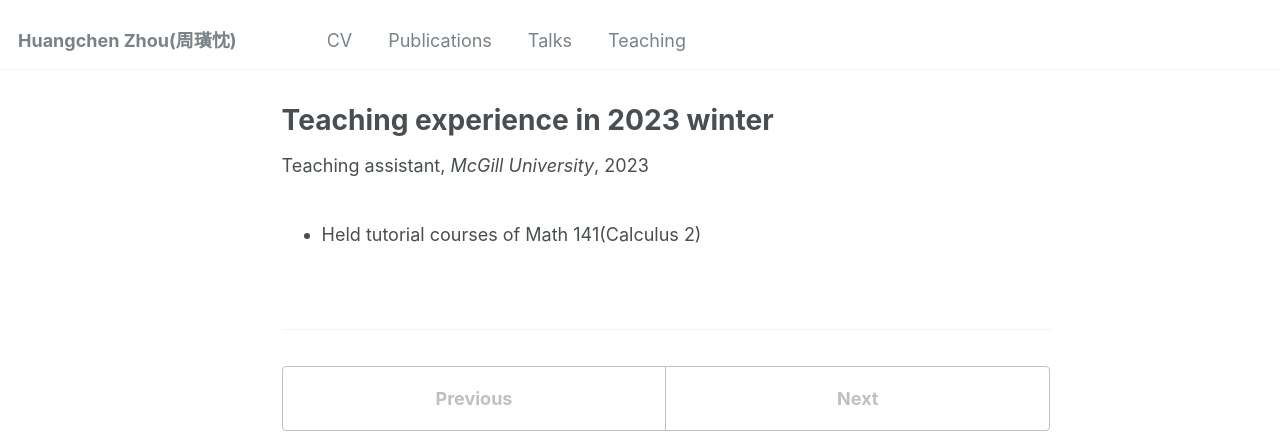
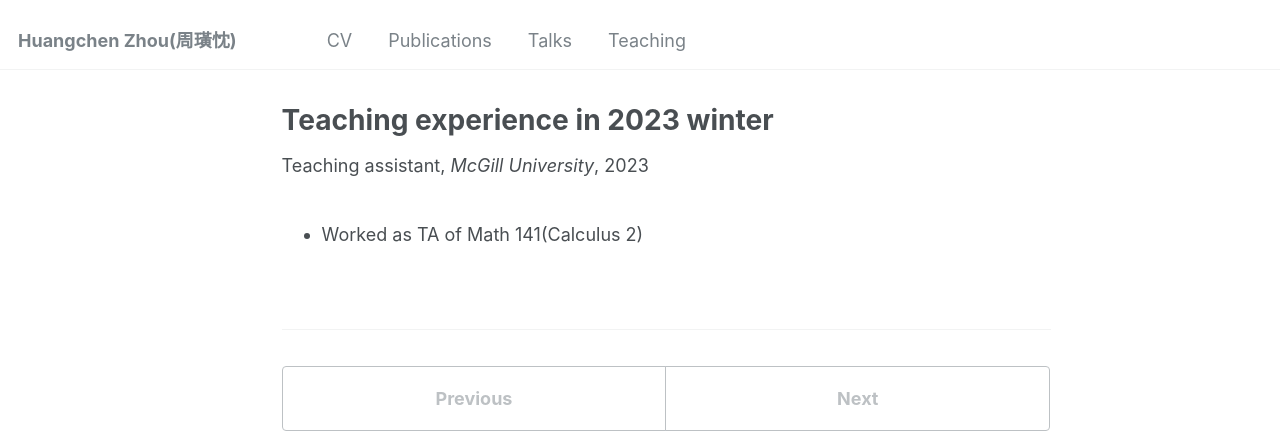
Before and after one commit to zhc515/zhc515.github.io, a Jekyll site: the page built from _teaching/2023-winter-teaching.md, in a window 1280 px wide. Shown: the top 433 px of the page. Built offline with Jekyll 4.4.1, drawn with Linux system fonts in a browser that asks for light colours.

Commit message:
Update 2023-winter-teaching.md

```diff
--- a/_teaching/2023-winter-teaching.md
+++ b/_teaching/2023-winter-teaching.md
@@ -8,4 +8,4 @@ date: Jan 2023-May 2023
 location: "Montreal, Canada"
 ---
 
-- Held tutorial courses of Math 141(Calculus 2)
+- Worked as TA of Math 141(Calculus 2)
```
